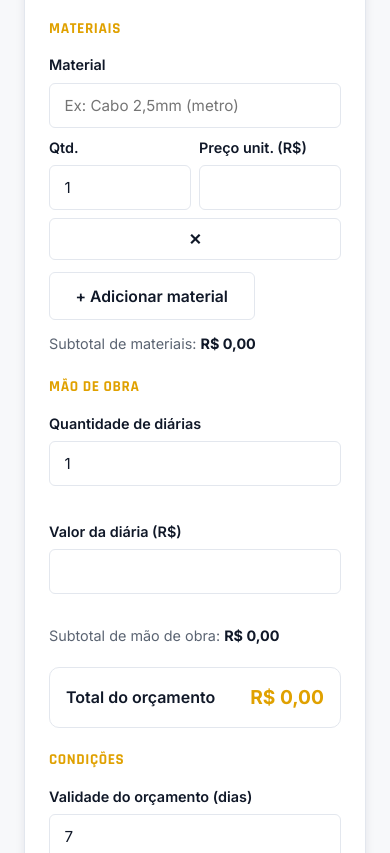
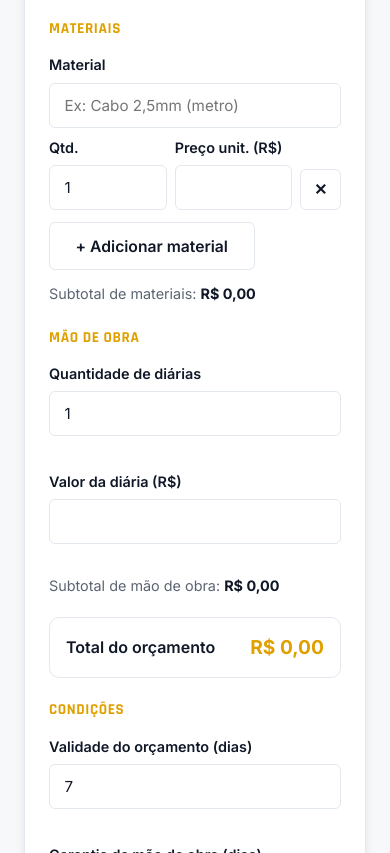
Before and after one commit to fgbriel20000-ui/GabrielELETRICA, a plain HTML site: page paginas/orcamentos.html in a window 390 px wide. Shown: the part 998-1851 px from the top of the page. Drawn offline with nearby package versions, Linux system fonts and the light colour scheme.

Commit message:
Add files via upload

```diff
--- a/paginas/orcamentos.html
+++ b/paginas/orcamentos.html
@@ -119,9 +119,8 @@
     .material-linha .campo { margin-bottom: 0; }
     .material-linha .btn-remover { padding: 0.65rem 0.8rem; }
     @media (max-width: 560px) {
-        .material-linha { grid-template-columns: 1fr 1fr; }
+        .material-linha { grid-template-columns: 1fr 1fr auto; }
         .material-linha .campo-nome { grid-column: 1 / -1; }
-        .material-linha .btn-remover { grid-column: 1 / -1; }
     }
     .subtotal-form { font-size: 0.9rem; margin-top: 0.75rem; color: var(--gs-texto-claro); }
     .subtotal-form strong { color: var(--gs-texto); }
```
